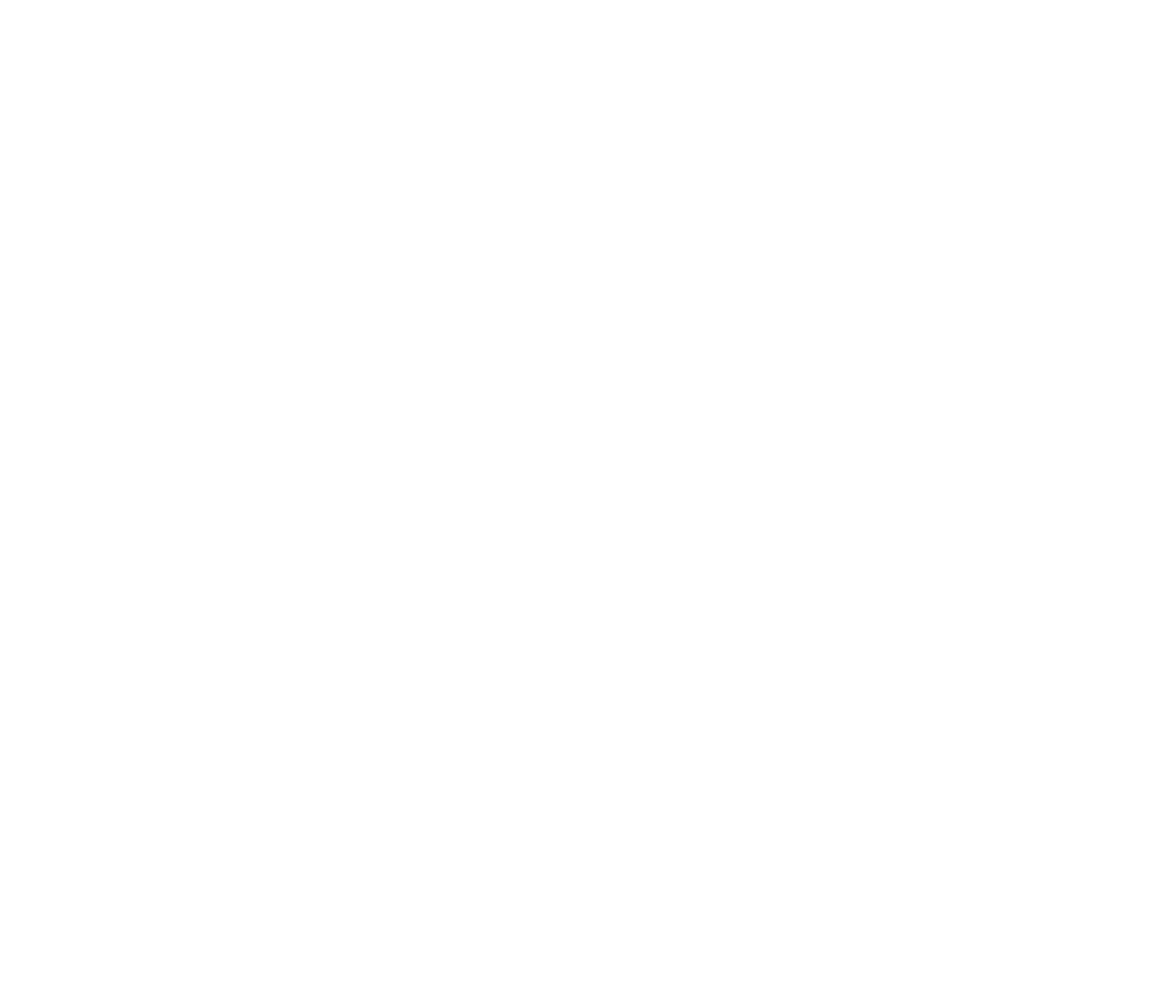
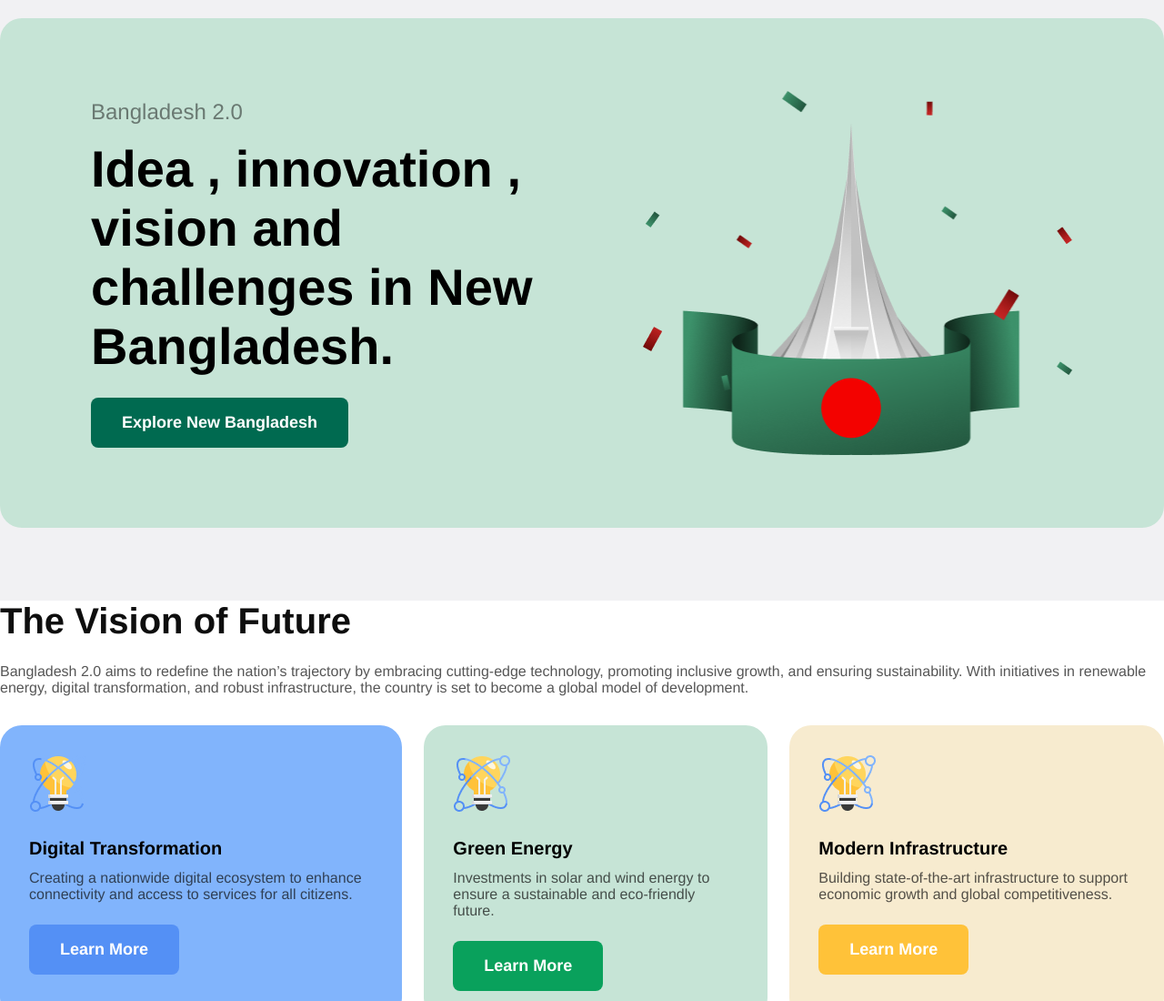
Before and after one commit to Mdmosarrof/assignment-one-repo, a plain HTML site: page index.html in a window 1280 px wide. Shown: the top 1100 px of the page at 91% size. Before the commit the page ends 800 px from the top, so only its background shows below. Drawn offline with Linux system fonts and the light colour scheme.

Commit message:
banner and done two section at a time

```diff
--- a/index.html
+++ b/index.html
@@ -3,9 +3,89 @@
 <head>
     <meta charset="UTF-8">
     <meta name="viewport" content="width=device-width, initial-scale=1.0">
+
     <title>Bangladesh 2.0</title>
+    <link rel="preconnect" href="https://fonts.googleapis.com">
+<link rel="preconnect" href="https://fonts.gstatic.com" crossorigin>
+<link href="https://fonts.googleapis.com/css2?family=Fira+Sans:ital,wght@0,100;0,200;0,300;0,400;0,500;0,600;0,700;0,800;0,900;1,100;1,200;1,300;1,400;1,500;1,600;1,700;1,800;1,900&family=Open+Sans:ital,wght@0,300..800;1,300..800&family=Work+Sans:ital,wght@0,100..900;1,100..900&display=swap" rel="stylesheet">
+    <link rel="stylesheet" href="styles/assignment.css">
 </head>
 <body>
+    <header>
+        <div class="banner">
+            <div class="banner-content">
+                <p class="banner-left-item rong01">Bangladesh 2.0</p>
+                <h1 class="banner-title">Idea , innovation ,
+                    vision and challenges in New Bangladesh.</h1>
+                    <button class="btn">Explore New Bangladesh</button>
 
+            </div>
+
+            <img src="assets/hero.png" alt="">
+        </div>
+    </header>
+    <main>
+        <div class="vision-section">
+            <h4 class="vision-main-title rong02">The Vision of Future</h4>
+            <p class="vision-description rong03">Bangladesh 2.0 aims to redefine the nation’s trajectory by embracing cutting-edge technology, promoting inclusive growth, and ensuring sustainability. With initiatives in renewable energy, digital transformation, and robust infrastructure, the country is set to become a global model of development.</p>
+            <div class="vision-topic-section">
+                <div class="vision-topic bgcolor01">
+                    <img src="assets/card-icon.png" alt="">
+                    <h5 class="vision-topic-title ">Digital Transformation</h5>
+                    <p class="vision-topic-description  rong03">Creating a nationwide digital ecosystem to enhance connectivity and access to services for all citizens.</p>
+                    <button class="btn btn01">Learn More</button>
+                </div>
+                <div class="vision-topic bgcolor02">
+                    <img src="assets/card-icon.png" alt="">
+                    <h5 class="vision-topic-title">Green Energy</h5>
+                    <p class="vision-topic-description rong03">Investments in solar and wind energy to ensure a sustainable and eco-friendly future.</p>
+                    <button class="btn btn02">Learn More</button>
+                </div>
+                <div class="vision-topic bgcolor03">
+                    <img src="assets/card-icon.png" alt="">
+                    <h5 class="vision-topic-title">Modern Infrastructure</h5>
+                    <p class="vision-topic-description rong03">Building state-of-the-art infrastructure to support economic growth and global competitiveness.</p>
+                    <button class="btn btn03">Learn More</button>
+                </div>
+            </div><br>
+
+        </div>
+        <!-- .recent-news>h2.section-title+p.title-description+div.new-news*2>div.new-news-details>img+div.new-news-info>h2.section-title+img+span.date+span.time+p.section-description+button.btn -->
+        <div class="recent-news">
+            <h2 class="recent-section-title">Recent News</h2>
+            <p class="title-description">Bangladesh 2.0 aims to redefine the nation’s trajectory by embracing cutting-edge technology, promoting inclusive growth, and ensuring sustainability. With initiatives in renewable energy, digital transformation, and robust infrastructure, the country is set to become a global model of development.</p>
+            <div class="new-news">
+                <div class="new-news-details">
+                    <img src="assets/satelite.png" alt="">
+                </div>
+                    <div class="new-news-info">
+                        <h2 class="news-section-title ">Bangladesh Launches New Satellite</h2>
+                        <img src="assets/al-jazeera.png" alt=""><br>
+                        <span class="date">Date: 05/01/2025</span><span class="time">Time: 10.25 PM</span>
+                        <p class="title-description">Not until the creation and maintenance of decent conditions of life for all people are recognized and accepted as a common obligation of all people and all countries—not until then shall we,
+                            with a certain degree of justification, be able to speak of humankind as civilized</p>
+                        <button class="btn">Read More</button>
+                    </div>
+
+            </div><br>
+            <div class="new-news">
+
+                    <div class="new-news-info">
+                        <h2 class="news-section-title">Bangladesh Launches New Satellite</h2>
+                        <img src="assets/al-jazeera.png" alt=""><br>
+                        <span class="date">Date: 05/01/2025</span><span class="time">Time: 10.25 PM</span>
+                        <p class="title-description">Not until the creation and maintenance of decent conditions of life for all people are recognized and accepted as a common obligation of all people and all countries—not until then shall we,
+                            with a certain degree of justification, be able to speak of humankind as civilized</p>
+                        <button class="btn">Read More</button>
+                    </div>
+                    <div class="new-news-details">
+                        <img src="assets/satelite.png" alt="">
+                    </div>
+            </div><br>
+        </div>
+    </main>
+    <footer>
+
+    </footer>
 </body>
 </html>
--- /dev/null
+++ b/styles/assignment.css
@@ -0,0 +1,179 @@
+
+*{
+  font-family: 'Franklin Gothic Medium', 'Arial Narrow', Arial, sans-serif;
+  margin: 0px;
+
+}
+
+
+ /* banner styles section */
+body{
+  background-color: #F1F1F3;
+}
+ .banner{
+    background-color: #C6E4D6;
+    display: flex;
+    justify-content: space-around;
+    gap: 64px;
+    align-items: center;
+    max-width: 1280px;
+    margin: 20px auto;
+    border-radius: 24px;
+    padding: 80px 100px ;
+
+
+}
+.banner-left-item{
+    font-size: 24px;
+    stroke-width: 500;
+    /* color: rgba(14, 14, 14, 0.5); */
+    margin-bottom: 16px;
+}
+.banner-title{
+    font-size: 56px;
+    font-weight: bold;
+    margin-bottom: 24px;
+
+}
+header img{
+  width: 474.03px;
+  height: 400px;
+}
+/* button section styles */
+.btn{
+    background-color: #006A50;
+    font-size: 18px;
+    font-weight: 600;
+    color: white;
+    padding: 17px 34px;
+    border-radius: 8px;
+    border: none;
+
+}
+.btn01{
+  background-color: #5490F5;
+}
+.btn02{
+  background-color: #09A15C;
+}
+.btn03{
+  background-color: #FFC239;
+}
+
+/* color styles section */
+.rong01{
+    color: rgba(14, 14, 14, 0.5);;
+
+}
+
+.rong02{
+    color: #0E0E0E;
+}
+.rong03{
+  color: rgba(14, 14, 14, 0.7);
+}
+.rong05{
+  color: rgba(14, 14, 14, 0.8)
+}
+.bgcolor01{
+  background-color: #81B4FC;
+}
+.bgcolor02{
+  background-color: rgba(198, 228, 214, 1);
+}
+.bgcolor03{
+  background-color: #F7EBCF;
+}
+/* vision section styles */
+
+.vision-section{
+  max-width: 1280px;
+  margin: 80px auto;
+  background-color: #fff;
+
+
+  /* padding: 0px; */
+
+}
+.vision-main-title{
+  font-size: 40px;
+  font-weight: bold;
+  margin-bottom: 24px;
+}
+.vision-description{
+ margin-bottom: 32px;
+}
+.new-news{
+  border-radius: 24px;
+}
+.vision-topic-section{
+  display: flex;
+  gap: 24px;
+
+
+}
+.vision-topic{
+  border-radius: 24px;
+  padding: 32px 32px;
+}
+.vision-topic img{
+  margin-bottom: 24px;
+}
+.vision-topic-title{
+  font-size: 20px;
+  font-weight: bold;
+  margin-bottom: 12px;
+}
+.vision-topic-description{
+  margin-bottom: 24px;
+}
+/* recent news styles */
+.recent-news{
+  max-width: 1280px;
+  margin: 80px auto;
+
+}
+.recent-section-title{
+  font-size: 40px;
+  font-weight: bold;
+  margin-bottom: 24px;
+  color: rgba(14, 14, 14, 1);
+}
+.title-description{
+  color: rgba(14, 14, 14, 0.7);
+  font-size: 16px;
+  margin-top: 12px;
+  margin-bottom: 32px;
+}
+.new-news{
+  display: flex;
+  justify-content: space-between;
+  align-items: center;
+  background-color: #fff;
+  margin: ;
+  gap: 32px;
+  padding: 48px 48px;
+}
+.new-news-details img{
+  border-radius: 24px;
+}
+.news-section-title{
+  color: rgba(14, 14, 14, 0.8);
+  font-weight: bold;
+  font-size: 32px;
+  margin-bottom: 12px;
+}
+.news-section-title img{
+  margin-bottom: 12px;
+}
+.date, .time{
+  display: inline-block;
+  margin-top: 12px;
+  margin-right: 12px;
+
+
+}
+.section-description{
+  margin-top: 12px;
+  margin-bottom: 12px;
+}
```
Also changed, not shown: assets/al-jazeera.png (added), assets/card-icon.png (added), assets/facebook.png (added), assets/hero.png (added), assets/instagram.png (added), assets/quote-bg.png (added), assets/satelite.png (added), assets/x.png (added).
